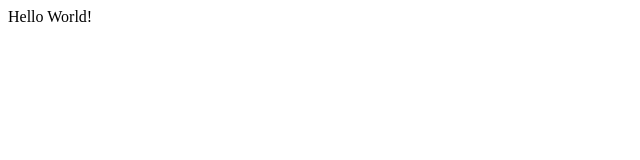
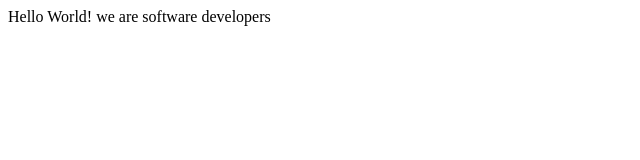
Before and after one commit to saikatgpae/saikat_mark_microverse, a plain HTML site: page index.html in a window 1280 px wide. Shown: the whole page, without its empty margins (0-640 px from the left). Drawn offline with Linux system fonts and the light colour scheme.

Commit message:
Update index.html
modified the  body tag of index.html

```diff
--- a/index.html
+++ b/index.html
@@ -4,6 +4,6 @@
         <meta charset="uf-8">
     </head>
     <body>
-        Hello World!
+        Hello World! we are software developers
     </body>
 </html>
```
